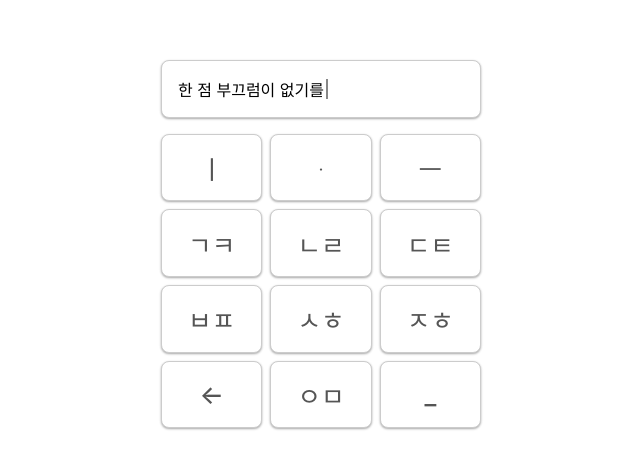
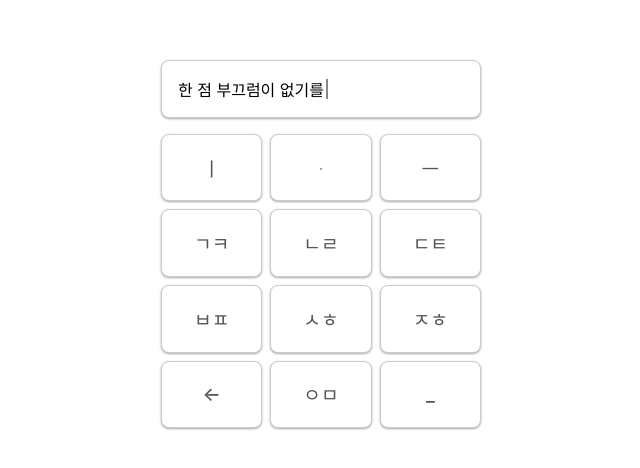
Before and after one commit to anaclumos/hwalja, a Next.js app in the folder demo/: page / in a window 1280 px wide. Shown: the part 156-624 px from the top of the page, without its empty margins (319-959 px from the left). Built offline with nearby package versions, Linux system fonts and the light colour scheme.

Commit message:
Update Home.module.css

```diff
--- a/demo/src/styles/Home.module.css
+++ b/demo/src/styles/Home.module.css
@@ -26,7 +26,7 @@
   box-shadow: 0 1px 3px rgba(0, 0, 0, 0.12), 0 1px 2px rgba(0, 0, 0, 0.24);
   color: #555;
   cursor: pointer;
-  font-size: 1.6rem;
+  font-size: 1.2rem;
   font-weight: 500;
   font-family: -apple-system, BlinkMacSystemFont, Segoe UI, Roboto, Oxygen, Ubuntu, Cantarell, Fira Sans, Droid Sans, Helvetica Neue, sans-serif !important;
   padding: 0.5rem 1rem;
```
